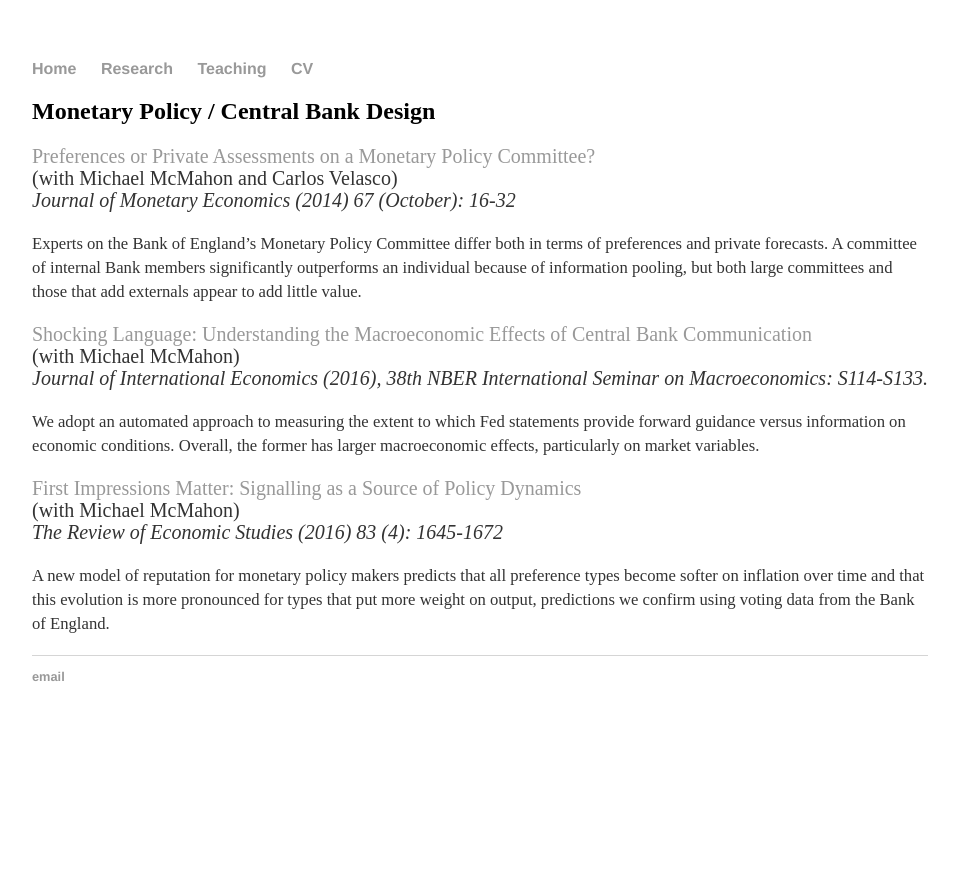
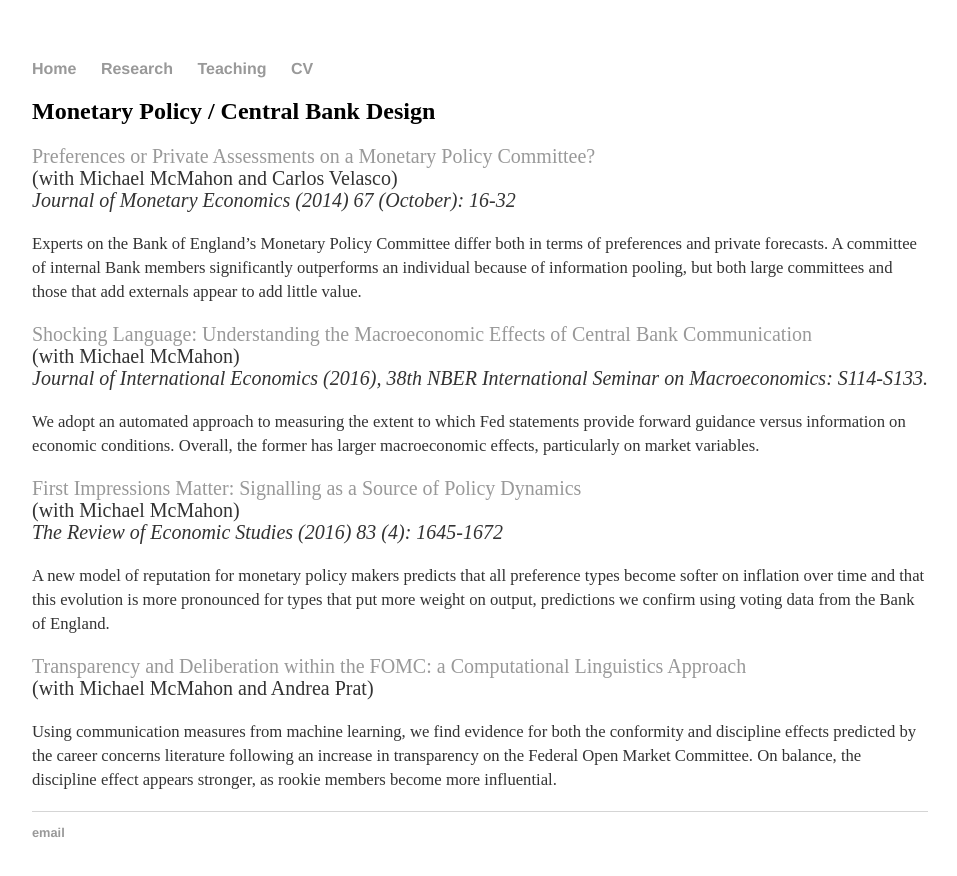
Before and after one commit to sekhansen/sekhansen.github.io, a Jekyll site: the page built from research.html, in a window 1280 px wide. Shown: the top 876 px of the page, without its empty margins (160-1117 px from the left). Built offline with Jekyll 4.4.1, drawn with Linux system fonts in a browser that asks for light colours.

Commit message:
Update research.html

```diff
--- a/research.html
+++ b/research.html
@@ -33,3 +33,13 @@
 <p>
 <small>A new model of reputation for monetary policy makers predicts that all preference types become softer on inflation over time and that this evolution is more pronounced for types that put more weight on output, predictions we confirm using voting data from the Bank of England.</small>
 </p>
+
+
+<p>
+<a href="./pdf_files/fomc_transparency.pdf"> Transparency and Deliberation within the FOMC: a Computational Linguistics Approach</a>
+<br>(with Michael McMahon and Andrea Prat)
+</p>
+
+<p>
+<small>Using communication measures from machine learning, we find evidence for both the conformity and discipline effects predicted by the career concerns literature following an increase in transparency on the Federal Open Market Committee.  On balance, the discipline effect appears stronger, as rookie members become more influential.</small>
+</p>
```
